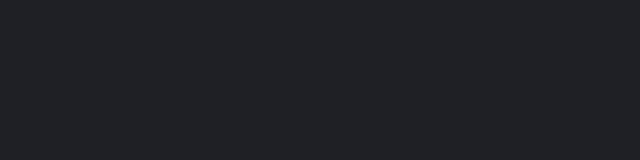
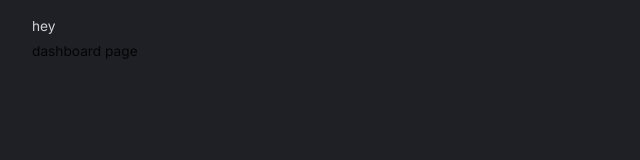
Before and after one commit to Maddiemcampbell/kpi-dashboard, a React (Vite) app in the folder client/: page / in a window 1280 px wide. Shown: the top 160 px of the page, without its empty margins (0-640 px from the left). Built offline with nearby package versions, Linux system fonts and the light colour scheme.

Commit message:
build : navbar ftw

```diff
--- a/client/src/App.tsx
+++ b/client/src/App.tsx
@@ -2,14 +2,26 @@
 import { ThemeProvider, createTheme } from "@mui/material/styles";
 import { CssBaseline } from "@mui/material";
 import { themeSettings } from "./theme";
+import { BrowserRouter, Routes, Route } from "react-router-dom";
+import { Box } from "@mui/material";
+import Navbar from "@/scenes/navbar";
 
 function App() {
   const theme = useMemo(() => createTheme(themeSettings), []);
   return (
     <div className="app">
+      <BrowserRouter>
       <ThemeProvider theme={theme}>
         <CssBaseline/>
+        <Box width="100%" height="100%" padding="1rem 2rem 4rem 2rem">
+          <Navbar/>
+          <Routes>
+            <Route path="/" element={<div>dashboard page</div>}/>
+            <Route path="/predictions" element={<div>predictions page</div>}/>
+          </Routes>
+        </Box>
       </ThemeProvider>
+      </BrowserRouter>
     </div>
   )
 }
--- /dev/null
+++ b/client/src/components/FlexBetween.tsx
@@ -0,0 +1,10 @@
+import { Box } from "@mui/material";
+import { styled } from "@mui/system";
+
+const FlexBetween = styled(Box)({
+    display: "flex",
+    justifyContent: "space-between",
+    alignItems: "center",
+})
+
+export default FlexBetween;
--- /dev/null
+++ b/client/src/scenes/navbar/index.tsx
@@ -0,0 +1,17 @@
+import {useState} from 'react';
+import { Link } from "react-router-dom";
+import { Box, Typography, useTheme } from "@mui/material";
+import FlexBetween from '@/components/FlexBetween';
+
+type Props = {}
+
+const Navbar = (props: Props) => {
+const { palette } = useTheme();
+  return (
+    <FlexBetween mb="0.25rem" p="0.5 rem 0 rem" color={palette.grey[300]}>
+        hey
+    </FlexBetween>
+  );
+};
+
+export default Navbar
```
